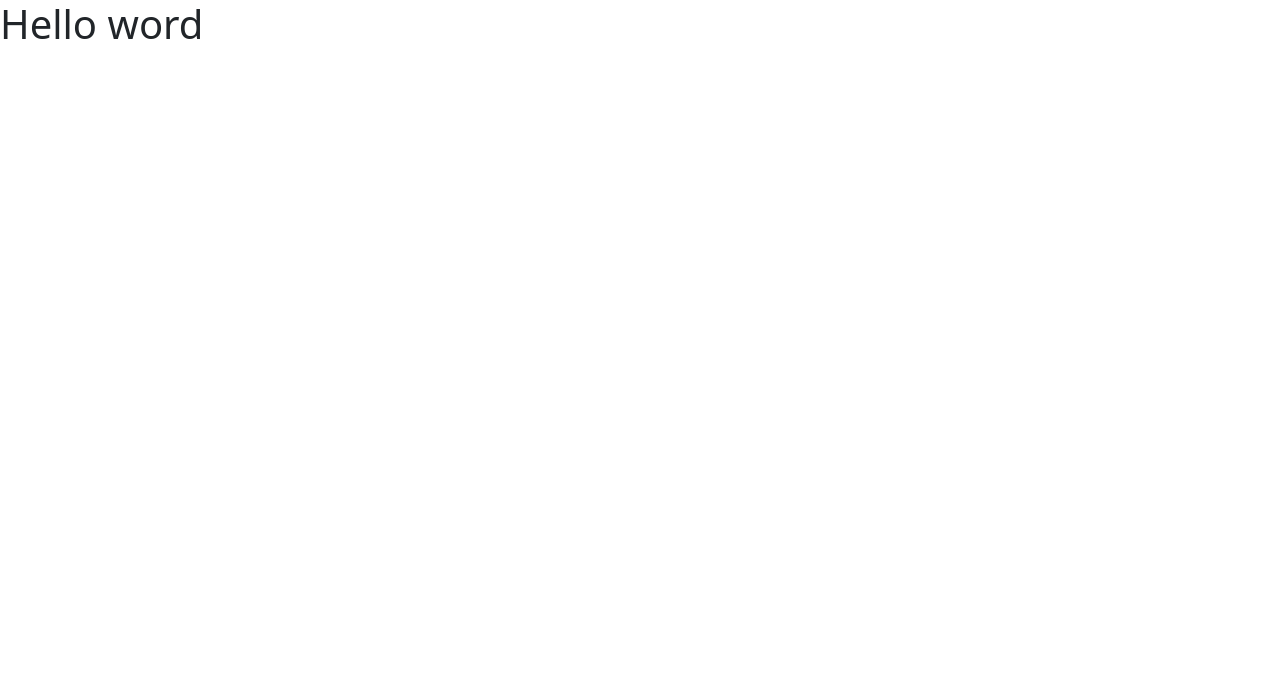
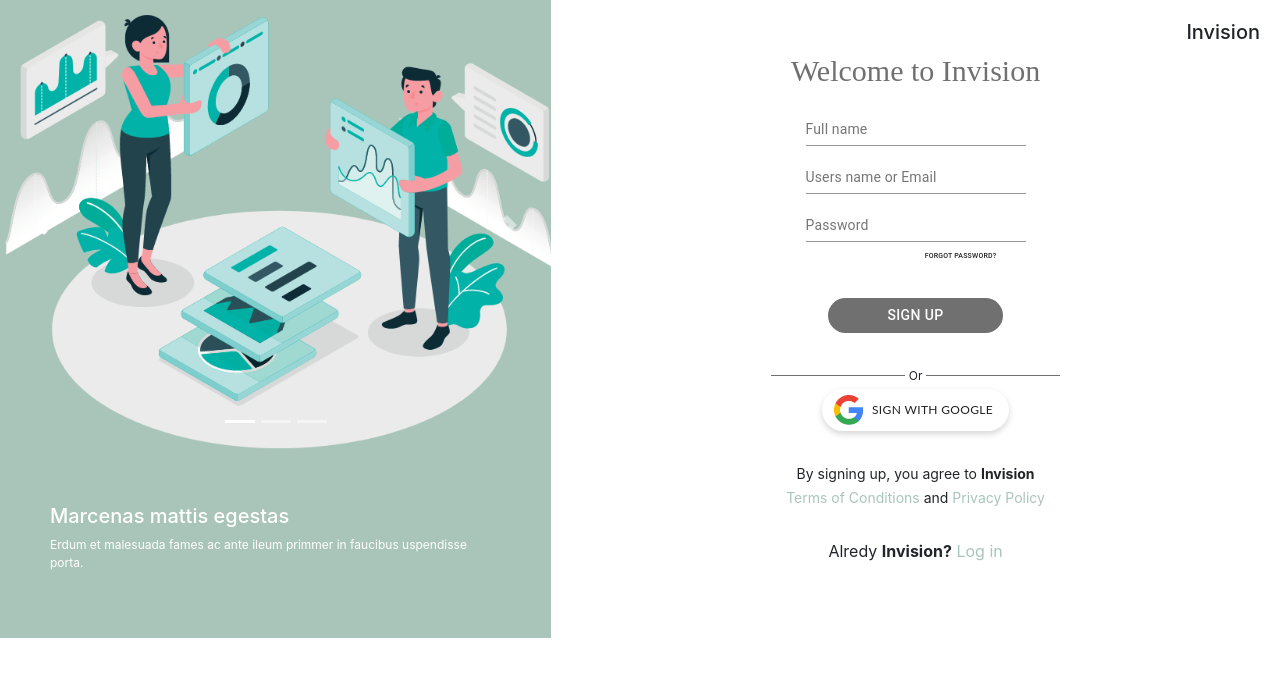
Before and after one commit to api-fatec-bd/Invision, a React (Create React App) app: page /cadastro in a window 1280 px wide. Shown: the top 676 px of the page. Built offline with nearby package versions, Linux system fonts and the light colour scheme.

Commit message:
tela cadastro finalizada

```diff
--- a/src/pages/Cadastro/index.js
+++ b/src/pages/Cadastro/index.js
@@ -1,8 +1,137 @@
-import react from 'react'
+import React from 'react';
+import MuiThemeProvider from 'material-ui/styles/MuiThemeProvider';
+import * as yup from 'yup';
+import { FormikProvider, useFormik } from "formik";
+import TextField from '@material-ui/core/TextField';
+import Carousel from 'react-bootstrap/Carousel'
+import 'bootstrap/dist/css/bootstrap.min.css';
+import {
+    Container, ContainerCarousel, Imagem, ContainerLogin, ContainerLogo, Logo, ContainerCenter, Titulo,
+    ContainerForgotButton, ForgotButton, ContainerSignUp, Sign, SignGoogle, ContainerTerms, TermsText,
+    ContainerCreateAccount, CreateAccount, ErrorMessage,Line, LineText,
+} from './styles.js'
+import googleIcon from '../../assets/googleIcon.png'
+import Data from '../../assets/Data.png'
+
+const initialValues = {
+    name: "",
+    email: "",
+    password: "",
+}
+let validationSchema = yup.object().shape({
+    name: yup.string().required('*Este campo não pode ser vazio.'),
+    email: yup.string().email().required("*Este campo não pode ser vazio."),
+    password: yup
+        .string()
+        .required("*Este campo não pode ser vazio.")
+})
 
 
-export default function Cadastro() {
+export default function Cadastro(onSubmit) {
+
+    const formik = useFormik({
+        initialValues,
+        validationSchema,
+        onSubmit
+    });
+    const nameProps = formik.getFieldProps("name")
+    const emailProps = formik.getFieldProps("email");
+    const passwordProps = formik.getFieldProps('password');
     return (
-        <h1> Hello word</h1>
+        <form onSubmit={formik.handleSubmit}>
+            <Container>
+                <MuiThemeProvider>
+                    <ContainerCarousel>
+                        <Carousel>
+                            <Carousel.Item>
+                                <Imagem
+                                    width="100%"
+                                    height='100%'
+                                    src={Data}
+                                />
+                            </Carousel.Item>
+                            <Carousel.Item>
+                                <Imagem
+                                    width="100%"
+                                    height='100%'
+                                    src={Data}
+                                />
+                            </Carousel.Item>
+                            <Carousel.Item>
+                                <Imagem
+                                    width="100%"
+                                    height='100%'
+                                    src={Data}
+                                />
+                            </Carousel.Item>
+                        </Carousel>
+                        <div style={{ padding: 50 }}>
+                            <h3 style={{ marginTop: 5, color: '#FFF', fontSize: 20 }}  >Marcenas mattis egestas</h3>
+                            <p style={{ color: '#FFF', fontSize: 12 }}>Erdum et malesuada fames ac ante ileum primmer in faucibus uspendisse porta.</p>
+                        </div>
+                    </ContainerCarousel>
+                    <ContainerLogin>
+                        <ContainerLogo>
+                            <Logo> Invision </Logo>
+                        </ContainerLogo>
+                        <ContainerCenter>
+                            <Titulo> Welcome to Invision</Titulo>
+                        </ContainerCenter>
+                        <ContainerCenter>
+                            <ContainerCenter>
+                                <TextField label="Full name" type="text" name="name" InputLabelProps={{ style: { fontSize: 14 } }} {...nameProps} />
+                                {formik.touched.name && formik.errors.name ? (
+                                    <ErrorMessage>{formik.errors.name}</ErrorMessage>
+                                ) : null}
+                            </ContainerCenter>
+                            <ContainerCenter>
+                                <TextField label="Users name or Email" type="email" name="email" InputLabelProps={{ style: { fontSize: 14 } }} {...emailProps} />
+                                {formik.touched.email && formik.errors.email ? (
+                                    <ErrorMessage>{formik.errors.email}</ErrorMessage>
+                                ) : null}
+                            </ContainerCenter>
+                            <ContainerCenter>
+                                <TextField label="Password" type="password" name="password" InputLabelProps={{ style: { fontSize: 14 } }} {...passwordProps} />
+                                {formik.touched.password && formik.errors.password ? (
+                                    <ErrorMessage>{formik.errors.password}</ErrorMessage>
+                                ) : null}
+                            </ContainerCenter>
+                            <ContainerForgotButton >
+                                <ForgotButton>  Forgot Password? </ForgotButton>
+                            </ContainerForgotButton>
+                            <ContainerSignUp>
+                                <Sign type="submit" > Sign up</Sign>
+                            </ContainerSignUp>
+                            <Container style={{ justifyContent: 'center', alignItems: 'center' }}>
+                                <Line />
+
+                                <LineText> Or</LineText>
+                                <Line />
+                            </Container>
+                        </ContainerCenter>
+                        <ContainerCenter>
+                            <SignGoogle variant="contained" startIcon={<img src={googleIcon} />}> Sign with Google</SignGoogle>
+                        </ContainerCenter>
+                        <ContainerTerms>
+                            <ContainerCreateAccount>
+                                <TermsText> By signing up, you agree to <b>Invision </b><br />
+                                    <CreateAccount> Terms of Conditions</CreateAccount>
+                                </TermsText>
+
+                                <TermsText> and  <CreateAccount>Privacy Policy</CreateAccount></TermsText>
+
+                            </ContainerCreateAccount>
+
+                        </ContainerTerms>
+                        <Container>
+                            <ContainerCreateAccount>
+                                <text> Alredy <b>Invision?</b> <CreateAccount href="/"> Log in</CreateAccount></text>
+                            </ContainerCreateAccount>
+
+                        </Container>
+                    </ContainerLogin>
+                </MuiThemeProvider>
+            </Container >
+        </form>
     )
 }
--- a/src/pages/Cadastro/styles.js
+++ b/src/pages/Cadastro/styles.js
@@ -0,0 +1,128 @@
+import styled from 'styled-components';
+import Button from '@material-ui/core/Button';
+import TextField from '@material-ui/core/TextField';
+
+export const Container = styled.div`
+display: flex;
+flex: 1;
+flex-direction: row;
+`;
+
+export const ContainerCarousel = styled.div`
+flex: 0.8;
+background-color: #A9C5BA
+`;
+
+export const Imagem = styled.img`
+background-color: #A9C5BA;
+ margin-top: 15px;
+  margin-left: 5px;
+`;
+
+export const ContainerLogin = styled.div`
+flex: 1;
+padding: 20px;
+`;
+
+export const ContainerLogo = styled.div`
+text-align: right;
+`;
+
+export const Logo = styled.h4`
+font-size: 20px
+`;
+
+export const ContainerCenter = styled.div`
+text-align: center;
+`;
+
+export const Titulo = styled.h1`
+font: normal normal normal 30px/38px Muli;
+letter-spacing: 0px;
+color: #707070;
+opacity: 1;
+  `
+
+export const Input = styled.input`
+text-align: left;
+font-size: 14px;
+font: normal normal normal 14px/18px Muli;
+letter-spacing: 0px;
+opacity: 1;
+border-width:0px;
+border:none;
+color: #707070;
+`;
+
+export const ContainerForgotButton = styled.div`
+align-Items: center;
+margin-left: 90px;
+`;
+
+export const ContainerSignUp = styled.div`
+margin-top: 30px;
+margin-bottom: 30px;
+`;
+
+export const ForgotButton = styled(Button)`
+&& {
+  font-size: 7px
+}
+`;
+
+export const Sign = styled(Button)`
+&& {
+background: #707070 0% 0% no-repeat padding-box;
+border-radius: 100px;
+color: #ffff;
+opacity: 1;
+width: 175px;
+height: 35px;
+}`;
+
+export const SignGoogle = styled(Button)`
+&& {
+  background: #FFFFFF 0% 0% no-repeat padding-box;
+box-shadow: 0px 3px 6px #00000029;
+border-radius: 100px;
+font: normal normal normal 12px/14px Lato;
+opacity: 1;
+}
+`;
+
+export const ContainerTerms = styled.div`
+display:flex;
+flexDirection: row;
+align-items: center;
+text-align: center;
+`;
+
+export const ContainerCreateAccount = styled.div`
+text-align: center;
+width: 100%;
+ margin-top: 30px;
+`;
+
+export const TermsText = styled.text`
+font-size: 14px
+
+`;
+
+export const CreateAccount = styled.a`
+color: #A9C5BA;
+`;
+
+export const ErrorMessage = styled.div`
+color:red;
+font-size:12px;
+`;
+
+export const Line = styled.div`
+border-bottom: 1px solid #707070;
+flex: 0.2
+`;
+
+export const LineText = styled.text`
+font-size: 12px;
+margin: 4px
+`;
```
Also changed, not shown: package.json (+8 -1 lines), 2 other files (tests, documents, lock files or other folders).
